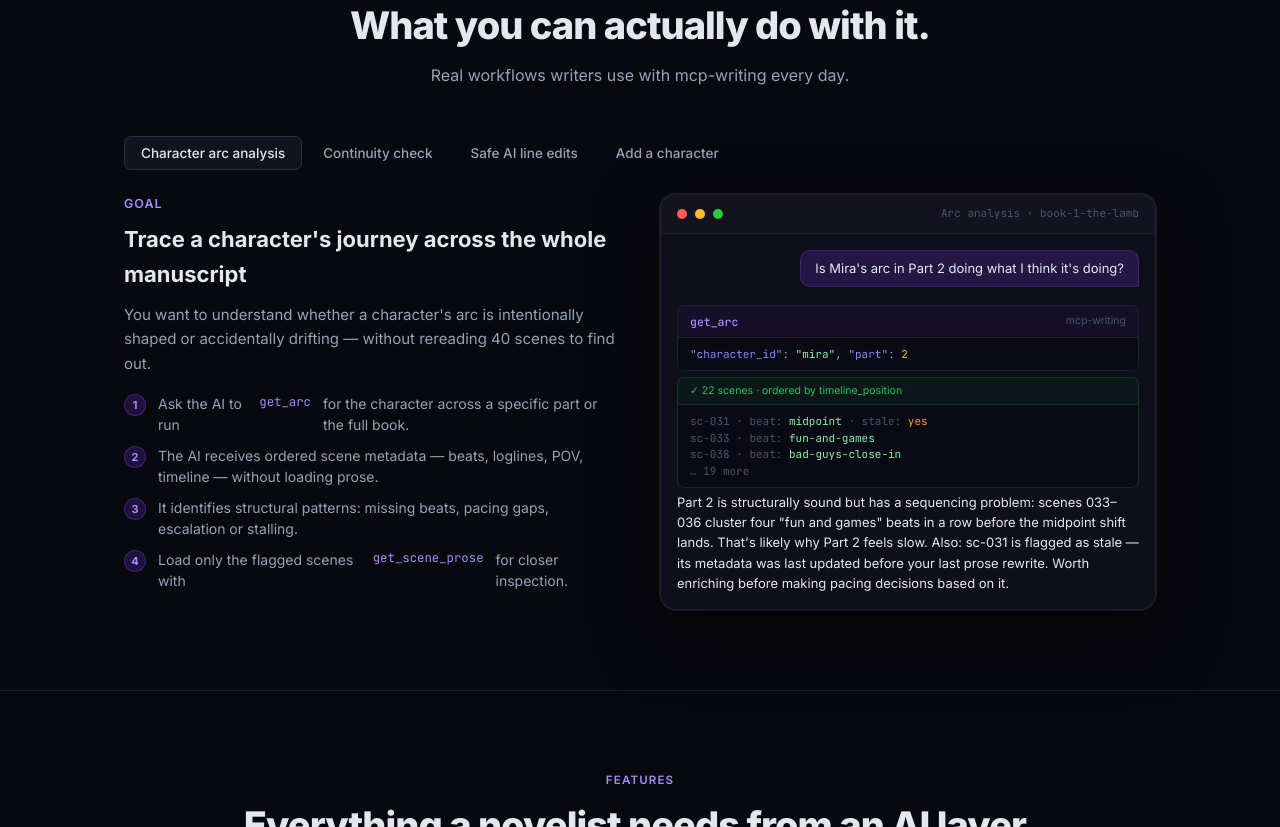
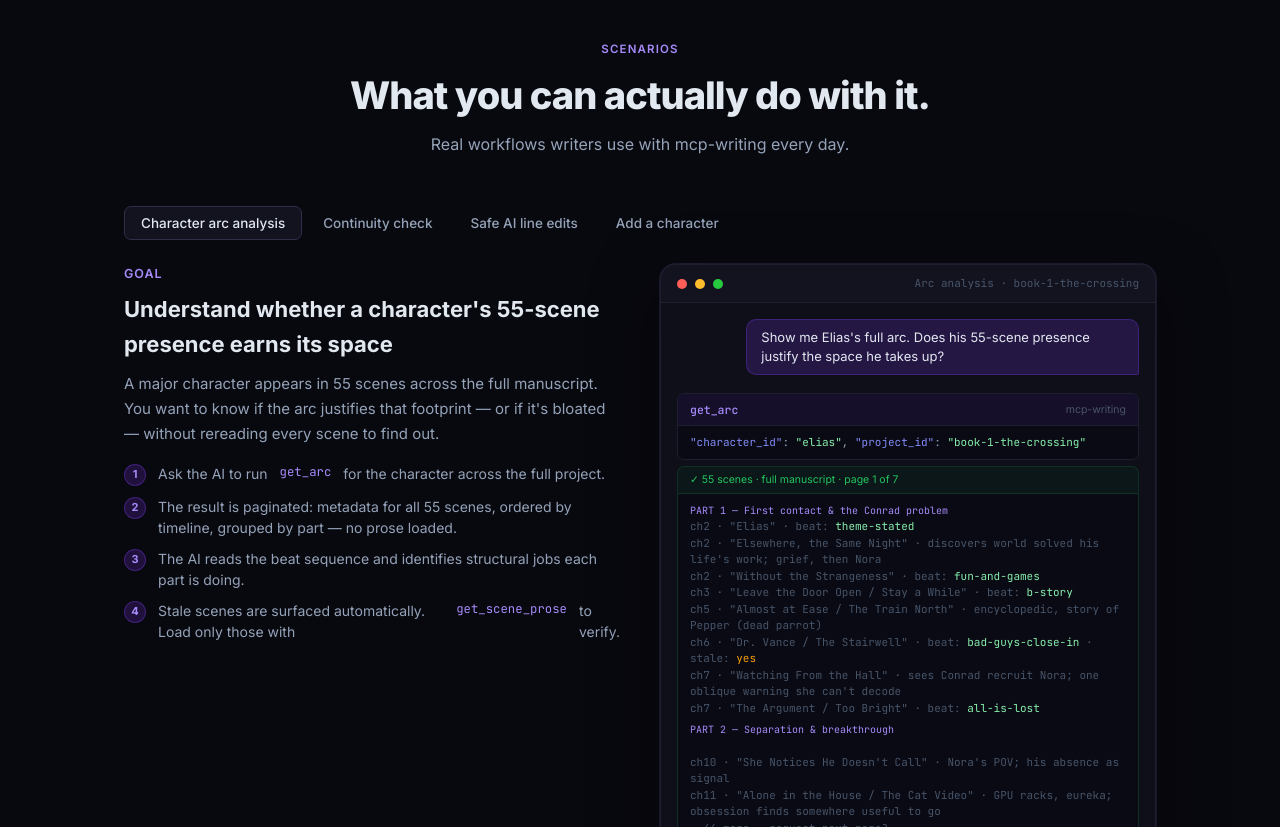
Before and after one commit to hannasdev/mcp-writing, a website: page site/index.html in a window 1280 px wide. Shown: the part 1973-2800 px from the top of the page. Drawn offline with Linux system fonts and the light colour scheme.

Commit message:
feat(site): replace mock chat examples with richer real-world scenario
Use an anonymised version of a real 55-scene arc analysis session for
the hero chat and arc analysis scenario tab. Shows paginated get_arc
output, part-by-part scene listing with beat labels and stale flags,
and a substantive AI narrative response. All character/project names
replaced with fictional equivalents (Elias, Nora, Conrad, Owen).

```diff
--- a/site/index.html
+++ b/site/index.html
@@ -451,7 +451,7 @@
         </div>
         <div class="chat-body">
           <div class="msg-user">
-            Walk me through Mira's arc in Part 3 — is it building toward something or drifting?
+            Walk me through Elias's arc in Part 1 — is the grief-to-connection shape landing or is it muddled?
           </div>
           <div class="msg-ai">
             <div class="tool-call">
@@ -461,29 +461,32 @@
                 <span class="tool-call-server">mcp-writing</span>
               </div>
               <div class="tool-call-body">
-                <span class="key">"character_id"</span>: <span class="str">"mira"</span>,<br/>
-                <span class="key">"project_id"</span>: <span class="str">"book-1-the-lamb"</span>,<br/>
-                <span class="key">"part"</span>: <span class="num">3</span>
+                <span class="key">"character_id"</span>: <span class="str">"elias"</span>,<br/>
+                <span class="key">"project_id"</span>: <span class="str">"book-1-the-crossing"</span>,<br/>
+                <span class="key">"part"</span>: <span class="num">1</span>
               </div>
             </div>
             <div class="tool-result">
               <div class="tool-result-header">
                 <svg width="10" height="10" viewBox="0 0 24 24" fill="currentColor" style="color:var(--green)"><path d="M9 16.17L4.83 12l-1.42 1.41L9 19 21 7l-1.41-1.41z"/></svg>
-                14 scenes · Part 3 · ordered by timeline
+                9 scenes · Part 1 · ordered by timeline (page 1 of 7 · 55 total)
               </div>
               <div class="tool-result-body">
-                sc-061 · "Exposure Risk" · beat: <span class="str">dark-night-of-soul</span><br/>
-                sc-064 · "On the Record" · beat: <span class="str">break-into-three</span><br/>
-                sc-067 · "The Statement" · beat: <span class="str">finale</span><br/>
-                <span style="color:var(--dim)">… 11 more</span>
+                ch2 · "Elias" · beat: <span class="str">theme-stated</span> · pov: nora<br/>
+                ch2 · "Elsewhere, the Same Night" · beat: <span class="str">theme-stated</span><br/>
+                ch2 · "Without the Strangeness" · beat: <span class="str">fun-and-games</span><br/>
+                ch3 · "Leave the Door Open" · beat: <span class="str">b-story</span><br/>
+                ch6 · "Dr. Vance / The Stairwell" · beat: <span class="str">bad-guys-close-in</span> · stale: <span style="color:var(--amber)">yes</span><br/>
+                <span style="color:var(--dim)">… 4 more · arc paginated — 55 scenes total</span>
               </div>
             </div>
             <div class="msg-ai-text">
-              Mira's Part 3 arc is tightly escalating, not drifting. The beat
-              sequence moves from <em>dark night of soul</em> → <em>break into three</em>
-              → <em>finale</em> across her 14 scenes. The only gap is scene 063 — no beat
-              tagged and logline is stale. That one might be doing pacing work without
-              structural intent. Want me to pull the prose so we can check it?
+              The shape is landing. Part 1 moves cleanly from grief (he discovers the
+              world solved his life's work without him) to noticing Nora, to the first
+              real connection without strangeness as cover. The Conrad warning in ch7
+              is correctly placed as a <em>bad guys close in</em> beat — oblique, hard
+              for Nora to decode, which is intentional. One flag: the stairwell scene
+              in ch6 has stale metadata — worth re-enriching before you finalise pacing.
             </div>
           </div>
         </div>
@@ -616,25 +619,26 @@
     <div class="scenario-panel active" id="tab-arc">
       <div class="scenario-info">
         <div class="goal">Goal</div>
-        <h3>Trace a character's journey across the whole manuscript</h3>
+        <h3>Understand whether a character's 55-scene presence earns its space</h3>
         <p>
-          You want to understand whether a character's arc is intentionally shaped
-          or accidentally drifting — without rereading 40 scenes to find out.
+          A major character appears in 55 scenes across the full manuscript.
+          You want to know if the arc justifies that footprint — or if it's
+          bloated — without rereading every scene to find out.
         </p>
         <ol class="scenario-steps">
-          <li>Ask the AI to run <code>get_arc</code> for the character across a specific part or the full book.</li>
-          <li>The AI receives ordered scene metadata — beats, loglines, POV, timeline — without loading prose.</li>
-          <li>It identifies structural patterns: missing beats, pacing gaps, escalation or stalling.</li>
-          <li>Load only the flagged scenes with <code>get_scene_prose</code> for closer inspection.</li>
+          <li>Ask the AI to run <code>get_arc</code> for the character across the full project.</li>
+          <li>The result is paginated: metadata for all 55 scenes, ordered by timeline, grouped by part — no prose loaded.</li>
+          <li>The AI reads the beat sequence and identifies structural jobs each part is doing.</li>
+          <li>Stale scenes are surfaced automatically. Load only those with <code>get_scene_prose</code> to verify.</li>
         </ol>
       </div>
       <div class="chat-mock">
         <div class="chat-mock-bar">
           <div class="dot dot-r"></div><div class="dot dot-y"></div><div class="dot dot-g"></div>
-          <div class="chat-mock-bar-label">Arc analysis · book-1-the-lamb</div>
+          <div class="chat-mock-bar-label">Arc analysis · book-1-the-crossing</div>
         </div>
         <div class="chat-body">
-          <div class="msg-user">Is Mira's arc in Part 2 doing what I think it's doing?</div>
+          <div class="msg-user">Show me Elias's full arc. Does his 55-scene presence justify the space he takes up?</div>
           <div class="msg-ai">
             <div class="tool-call">
               <div class="tool-call-header">
@@ -642,24 +646,35 @@
                 <span class="tool-call-server">mcp-writing</span>
               </div>
               <div class="tool-call-body">
-                <span class="key">"character_id"</span>: <span class="str">"mira"</span>, <span class="key">"part"</span>: <span class="num">2</span>
+                <span class="key">"character_id"</span>: <span class="str">"elias"</span>,
+                <span class="key">"project_id"</span>: <span class="str">"book-1-the-crossing"</span>
               </div>
             </div>
             <div class="tool-result">
-              <div class="tool-result-header">✓ 22 scenes · ordered by timeline_position</div>
+              <div class="tool-result-header">✓ 55 scenes · full manuscript · page 1 of 7</div>
               <div class="tool-result-body">
-                sc-031 · beat: <span class="str">midpoint</span> · stale: <span style="color:var(--amber)">yes</span><br/>
-                sc-033 · beat: <span class="str">fun-and-games</span><br/>
-                sc-038 · beat: <span class="str">bad-guys-close-in</span><br/>
-                <span style="color:var(--dim)">… 19 more</span>
+                <span style="color:var(--accent-2); font-size:10px">PART 1 — First contact &amp; the Conrad problem</span><br/>
+                ch2 · "Elias" · beat: <span class="str">theme-stated</span><br/>
+                ch2 · "Elsewhere, the Same Night" · <span style="color:var(--dim)">discovers world solved his life's work; grief, then Nora</span><br/>
+                ch2 · "Without the Strangeness" · beat: <span class="str">fun-and-games</span><br/>
+                ch3 · "Leave the Door Open / Stay a While" · beat: <span class="str">b-story</span><br/>
+                ch5 · "Almost at Ease / The Train North" · <span style="color:var(--dim)">encyclopedic, story of Pepper (dead parrot)</span><br/>
+                ch6 · "Dr. Vance / The Stairwell" · beat: <span class="str">bad-guys-close-in</span> · stale: <span style="color:var(--amber)">yes</span><br/>
+                ch7 · "Watching From the Hall" · <span style="color:var(--dim)">sees Conrad recruit Nora; one oblique warning she can't decode</span><br/>
+                ch7 · "The Argument / Too Bright" · beat: <span class="str">all-is-lost</span><br/>
+                <span style="color:var(--accent-2); font-size:10px; margin-top:6px; display:block">PART 2 — Separation &amp; breakthrough</span><br/>
+                ch10 · "She Notices He Doesn't Call" · <span style="color:var(--dim)">Nora's POV; his absence as signal</span><br/>
+                ch11 · "Alone in the House / The Cat Video" · <span style="color:var(--dim)">GPU racks, eureka; obsession finds somewhere useful to go</span><br/>
+                <span style="color:var(--dim)">… 44 more · request next page?</span>
               </div>
             </div>
             <div class="msg-ai-text">
-              Part 2 is structurally sound but has a sequencing problem: scenes 033–036
-              cluster four "fun and games" beats in a row before the midpoint shift lands.
-              That's likely why Part 2 feels slow. Also: sc-031 is flagged as stale —
-              its metadata was last updated before your last prose rewrite.
-              Worth enriching before making pacing decisions based on it.
+              Yes — 55 scenes is proportionate. The arc earns it because it's doing two
+              jobs: his own grief-to-breakthrough story, <em>and</em> the structural
+              framing of Nora's choices. Part 1 shows the Conrad problem through his
+              eyes before Nora understands it. Part 2's separation is load-bearing —
+              his absence is a beat, not a gap. One stale scene in ch6 is worth fixing
+              before you lock structure. Want the Part 2 and 3 continuation?
             </div>
           </div>
         </div>
```
